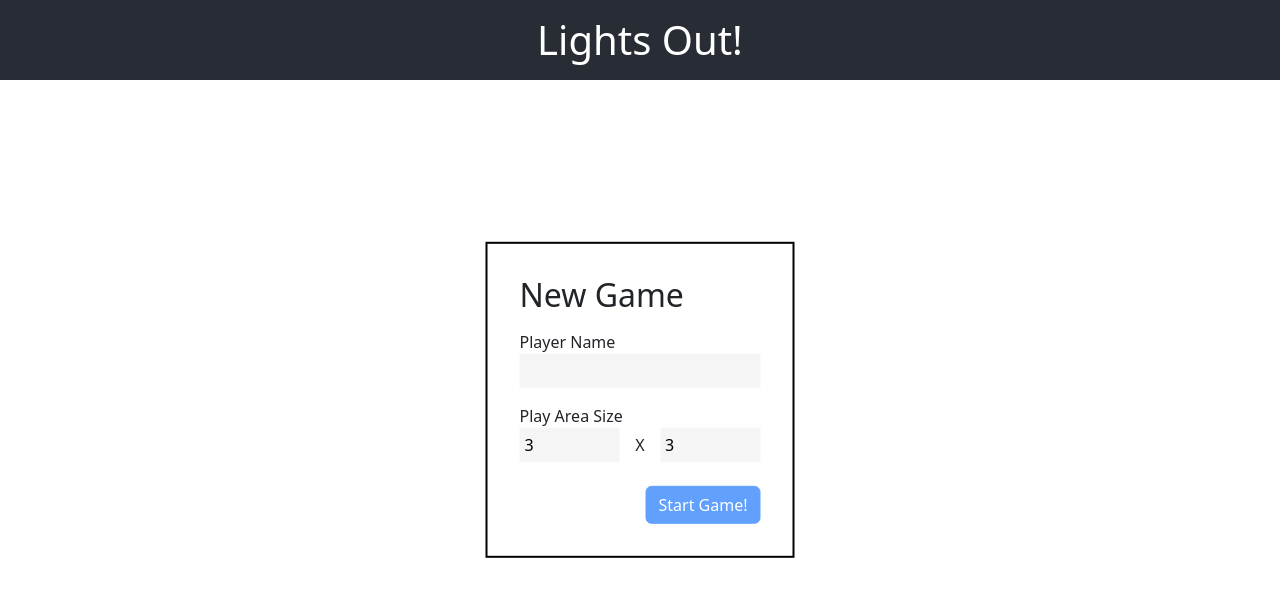
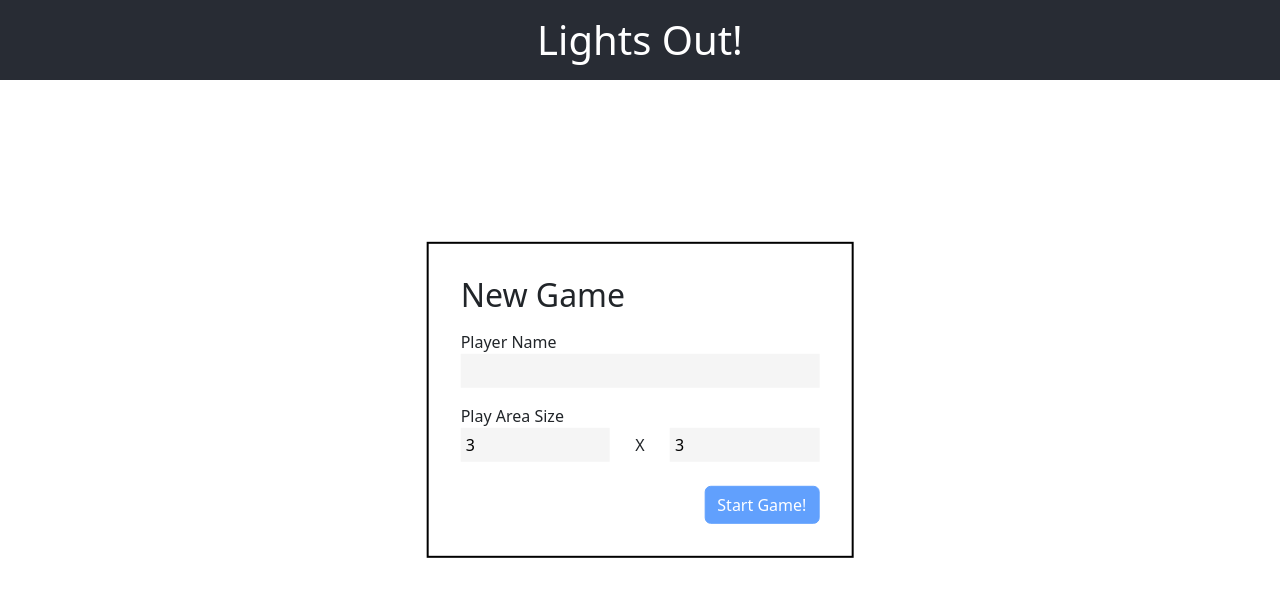
Before and after one commit to TKatra/react-lights-out, a React (Create React App) app: page / in a window 1280 px wide. Shown: the top 596 px of the page. Built offline with nearby package versions, Linux system fonts and the light colour scheme.

Commit message:
Modified the size of modals

```diff
--- a/src/components/Modal/Modal.tsx
+++ b/src/components/Modal/Modal.tsx
@@ -3,7 +3,7 @@ import styles from './Modal.module.scss';
 
 function Modal (props: ModalProps) {
   return (
-    <div className={`${styles.Modal} ${props.show ? styles.show : ''}`} >
+    <div className={`${styles.Modal} ${props.show ? styles.show : ''} col-11 col-sm-6 col-md-4`} >
       <h2>{props.title}</h2>
 
       { props.description ?
```
